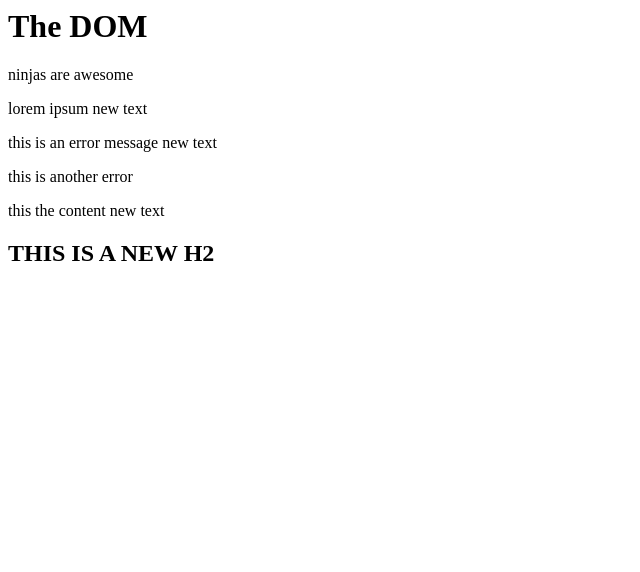
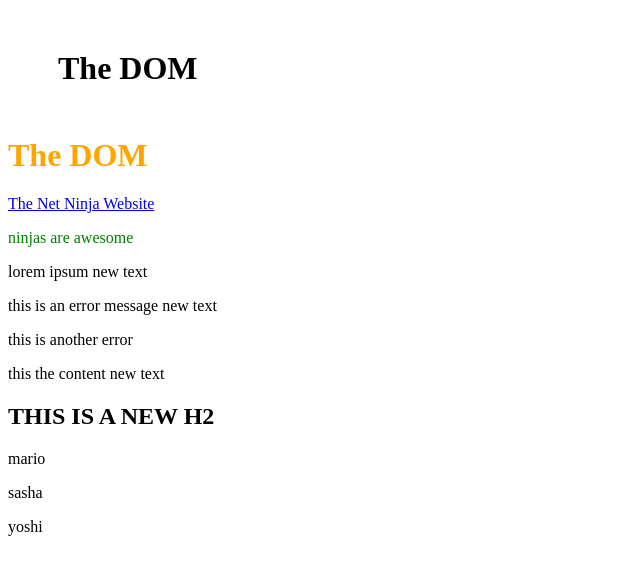
Before and after one commit to oykunsay/JavaScript-Fundamentals, a plain HTML site: page chapter_6/index.html in a window 1280 px wide. Shown: the whole page, without its empty margins (0-640 px from the left). Drawn offline with Linux system fonts and the light colour scheme.

Commit message:
lesson 6

```diff
--- a/chapter_6/dom.js
+++ b/chapter_6/dom.js
@@ -33,3 +33,22 @@ paraNew.innerText = 'ninjas are awesome';
 const content = document.querySelector('.content');
 console.log(content.innerHTML);
 content.innerHTML += '<h2> THIS IS A NEW H2</h2>';
+
+const people = ['mario', 'sasha', 'yoshi'];
+
+people.forEach(person => {
+    content.innerHTML += `<p>${person}</p>`;
+});
+
+const link = document.querySelector('a');
+console.log(link.getAttribute('href'));
+link.setAttribute('href', 'https://thenetninja.co.uk');
+link.innerText = 'The Net Ninja Website';
+
+const msg = document.querySelector('p');
+console.log(msg.getAttribute('class'));
+msg.setAttribute('class', 'success');
+msg.setAttribute('style', 'color: green;');
+
+const titleNew = document.querySelector('h1');
+titleNew.setAttribute('style', 'margin: 50px');
--- a/chapter_6/index.html
+++ b/chapter_6/index.html
@@ -7,6 +7,8 @@
 </head>
 <body>
     <h1 id="page-title">The DOM</h1>
+    <h1 style="color: orange;">The DOM</h1>
+    <a href="https://www.google.com/">Link to somewhere cool...</a>
     <div>
         <p>hello, world</p>
         <p>lorem ipsum</p>
```
